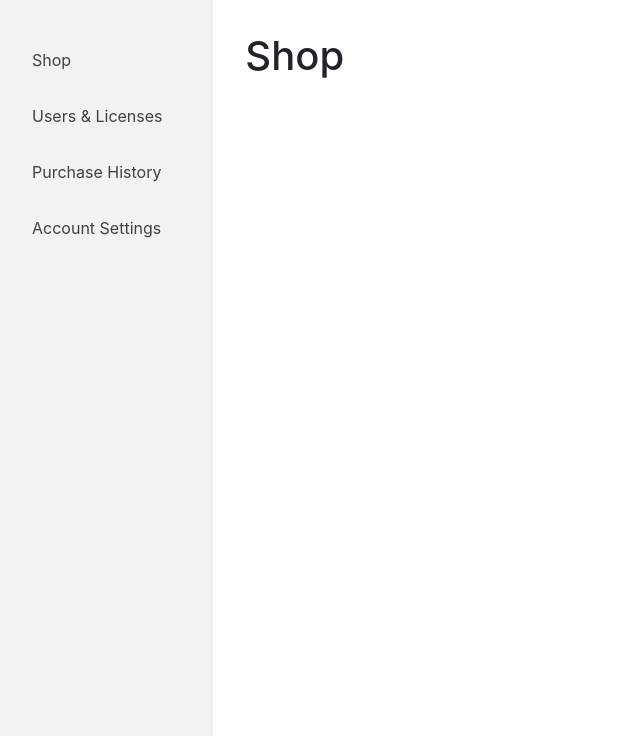
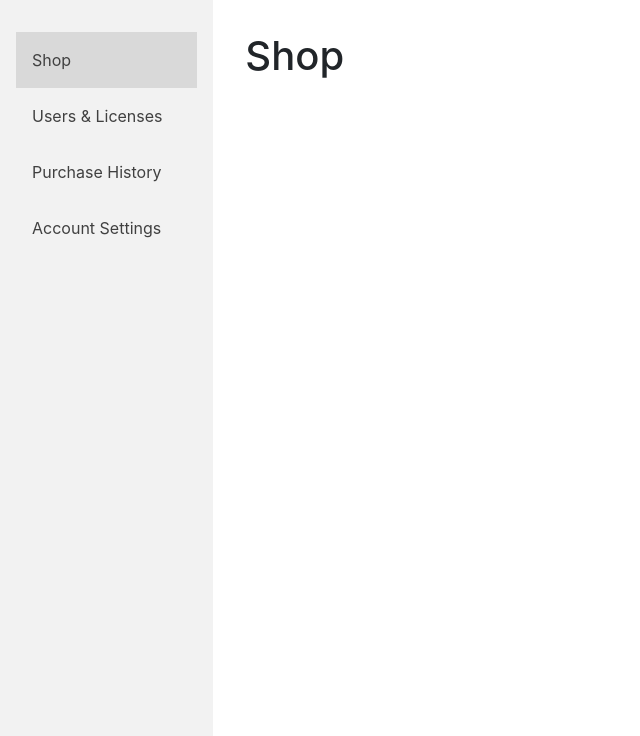
Before and after one commit to st003/CS50w-Final-Project, a Django app: page /shop/ in a window 1280 px wide. Shown: the part 64-800 px from the top of the page, without its empty margins (0-640 px from the left). Run offline with Django 3.2, Linux system fonts and the light colour scheme; the visitor is signed in with stand-in values (Sample User, id 1); some libraries are stand-ins or nearby versions.

Commit message:
Added scripts.js and nav active styling

```diff
--- /dev/null
+++ b/purchasing/static/purchasing/scripts.js
@@ -0,0 +1,14 @@
+document.addEventListener('DOMContentLoaded', () => {
+
+    // side bar nav active styling
+    if (document.querySelector('.sideBar')) {
+
+        const contentArea = document.querySelector('.page');
+        document.querySelectorAll('.sideBarLink').forEach( (link) => {
+            if (link.dataset.nav == contentArea.dataset.page)
+                link.classList.add('sideBarLinkActive');
+        });
+
+    }
+
+});
--- a/purchasing/static/purchasing/styles.min.css
+++ b/purchasing/static/purchasing/styles.min.css
@@ -1 +1 @@
-.secondaryBtn{background-color:green;color:white}.secondaryBtn:hover{background-color:#090;color:white}.secondaryBtn:active{background-color:#060;color:white}.neutralBtn{background-color:#f2f2f2;color:#404040}.neutralBtn:hover{background-color:#d9d9d9;color:#404040}.neutralBtn:active{background-color:#bfbfbf;color:#404040}.mainHeader{height:4em;background-color:#222;color:#fff}.sideBar{height:calc(100vh - 4em);padding:2em 1em 1em 1em;background-color:#f2f2f2}@media (max-width: 768px){.sideBar{height:auto}}.sideBarLink{display:block;padding:1em;color:#404040;text-decoration:none}.sideBarLink:hover{background-color:#d9d9d9;color:#404040;text-decoration:none}.contentArea{padding:2em}
+.secondaryBtn{background-color:green;color:white}.secondaryBtn:hover{background-color:#090;color:white}.secondaryBtn:active{background-color:#060;color:white}.neutralBtn{background-color:#f2f2f2;color:#404040}.neutralBtn:hover{background-color:#bfbfbf;color:#404040}.neutralBtn:active{background-color:#d9d9d9;color:#404040}.mainHeader{height:4em;background-color:#222;color:#fff}.sideBar{height:calc(100vh - 4em);padding:2em 1em 1em 1em;background-color:#f2f2f2}@media (max-width: 768px){.sideBar{height:auto}}.sideBarLink{display:block;padding:1em;color:#404040;text-decoration:none}.sideBarLink:hover{background-color:#bfbfbf;color:#404040;text-decoration:none}.sideBarLinkActive{background-color:#d9d9d9}.contentArea{padding:2em}
--- a/purchasing/static/purchasing/styles.scss
+++ b/purchasing/static/purchasing/styles.scss
@@ -5,11 +5,11 @@ $secondary_color_hover: #009900;
 $secondary_color_active: #006600;
 
 $neutral_color: #f2f2f2;
-$neutral_color_hover: #d9d9d9;
-$neutral_color_active: #bfbfbf;
+$neutral_color_hover: #bfbfbf;
+$neutral_color_active: #d9d9d9;
 
 $light_text: white;
-$neutral_text: #404040;
+$dark_text: #404040;
 
 
 /* BUTTONS */
@@ -31,17 +31,17 @@ $neutral_text: #404040;
 
 .neutralBtn {
     background-color: $neutral_color;
-    color: $neutral_text;
+    color: $dark_text;
 }
 
 .neutralBtn:hover {
     background-color: $neutral_color_hover;
-    color: $neutral_text;
+    color: $dark_text;
 }
 
 .neutralBtn:active {
     background-color: $neutral_color_active;
-    color: $neutral_text;
+    color: $dark_text;
 }
 
 /* HEADER AND NAV */
@@ -67,14 +67,18 @@ $neutral_text: #404040;
 .sideBarLink {
     display: block;
     padding: 1em;
-    color: $neutral_text;
+    color: $dark_text;
     text-decoration: none;
 }
 
 .sideBarLink:hover {
     background-color: $neutral_color_hover;
-    color: $neutral_text;
+    color: $dark_text;
     text-decoration: none;
+}
+
+.sideBarLinkActive {
+    background-color: $neutral_color_active;
 }
 
 
--- a/purchasing/templates/purchasing/account_settings.html
+++ b/purchasing/templates/purchasing/account_settings.html
@@ -5,5 +5,7 @@
 {% endblock %}
 
 {% block content %}
-    <h1>Account Settings</h1>
+    <section class="page" data-page="accountSettings">
+        <h1>Account Settings</h1>
+    </section>
 {% endblock %}
--- a/purchasing/templates/purchasing/base.html
+++ b/purchasing/templates/purchasing/base.html
@@ -39,12 +39,12 @@
 			<div class="container-fluid">
 				<div class="row">
 
-					<div class="col-12 col-md-3 col-xl-2 sideBar">
-						<a class="sideBarLink" href="{% url 'shop' %}">Shop</a>
-						<a class="sideBarLink" href="{% url 'user_license' %}">Users &amp; Licenses</a>
-						<a class="sideBarLink" href="{% url 'purchase_history' %}">Purchase History</a>
-						<a class="sideBarLink" href="{% url 'account_settings' %}">Account Settings</a>
-					</div><!--sideBar-->
+					<nav class="col-12 col-md-3 col-xl-2 sideBar">
+						<a class="sideBarLink" data-nav="shop" href="{% url 'shop' %}">Shop</a>
+						<a class="sideBarLink" data-nav="usersLicenses" href="{% url 'user_license' %}">Users &amp; Licenses</a>
+						<a class="sideBarLink" data-nav="purchaseHistory" href="{% url 'purchase_history' %}">Purchase History</a>
+						<a class="sideBarLink" data-nav="accountSettings" href="{% url 'account_settings' %}">Account Settings</a>
+					</nav><!--sideBar-->
 
 					<main class="col-12 col-md-9 col-xl-10 contentArea">
 
@@ -83,5 +83,8 @@
 		<script src="https://cdnjs.cloudflare.com/ajax/libs/popper.js/1.14.7/umd/popper.min.js" integrity="sha384-UO2eT0CpHqdSJQ6hJty5KVphtPhzWj9WO1clHTMGa3JDZwrnQq4sF86dIHNDz0W1" crossorigin="anonymous"></script>
 		<script src="https://stackpath.bootstrapcdn.com/bootstrap/4.3.1/js/bootstrap.min.js" integrity="sha384-JjSmVgyd0p3pXB1rRibZUAYoIIy6OrQ6VrjIEaFf/nJGzIxFDsf4x0xIM+B07jRM" crossorigin="anonymous"></script>
 
+		<!--custom JS-->
+		<script src="{% static 'purchasing/scripts.js' %}"></script>
+
 	</body>
 </html>
--- a/purchasing/templates/purchasing/purchase_history.html
+++ b/purchasing/templates/purchasing/purchase_history.html
@@ -5,5 +5,7 @@
 {% endblock %}
 
 {% block content %}
-    <h1>Purchase History</h1>
+    <section class="page" data-page="purchaseHistory">
+        <h1>Purchase History</h1>
+    </section>
 {% endblock %}
--- a/purchasing/templates/purchasing/shop.html
+++ b/purchasing/templates/purchasing/shop.html
@@ -5,5 +5,7 @@
 {% endblock %}
 
 {% block content %}
-    <h1>Shop</h1>
+    <section class="page" data-page="shop">
+        <h1>Shop</h1>
+    </section>
 {% endblock %}
--- a/purchasing/templates/purchasing/user_license.html
+++ b/purchasing/templates/purchasing/user_license.html
@@ -5,5 +5,7 @@
 {% endblock %}
 
 {% block content %}
-    <h1>Users &amp; Licenses</h1>
+    <section class="page" data-page="userLicense">
+        <h1>Users &amp; Licenses</h1>
+    </section>
 {% endblock %}
```
